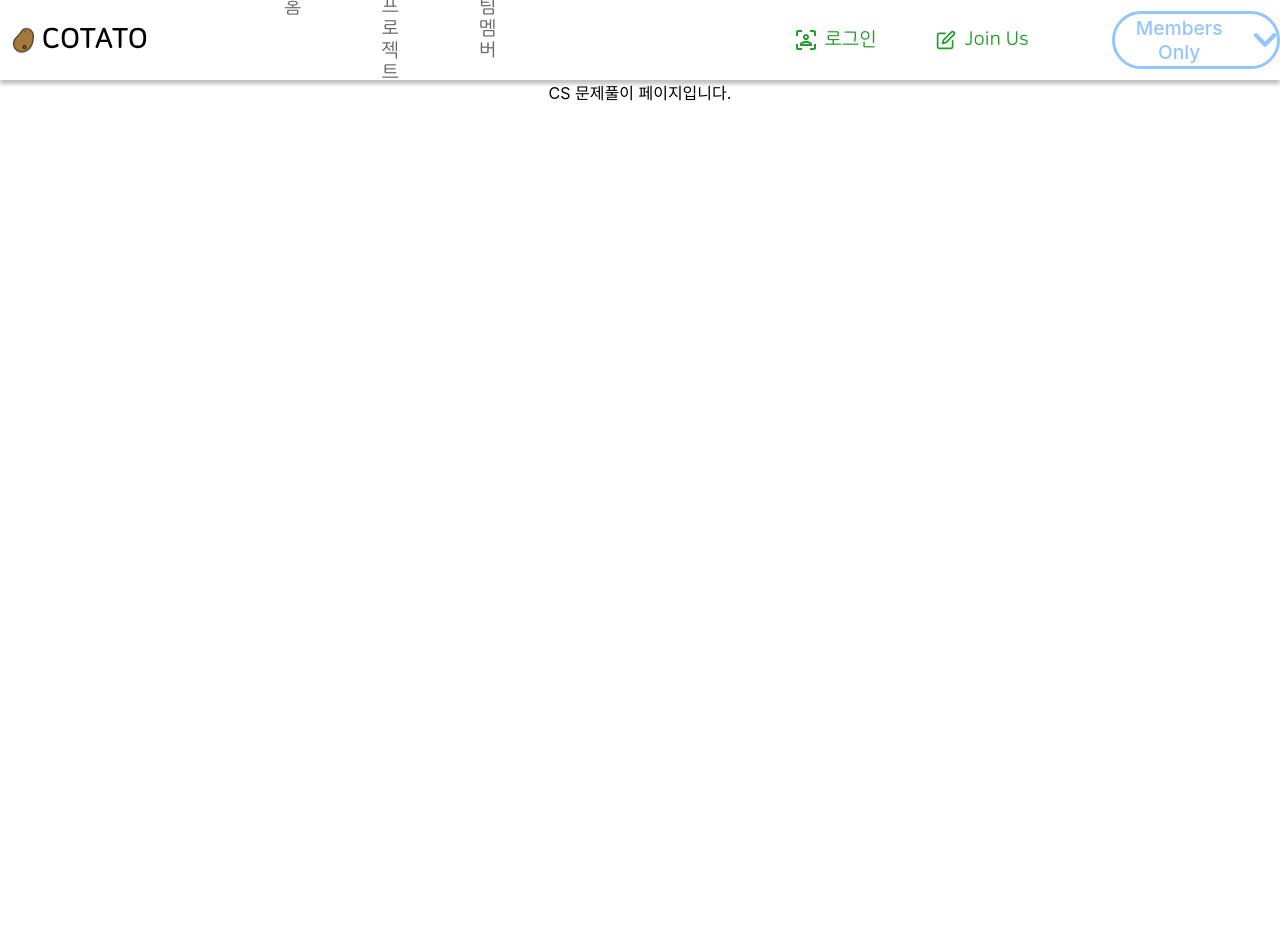
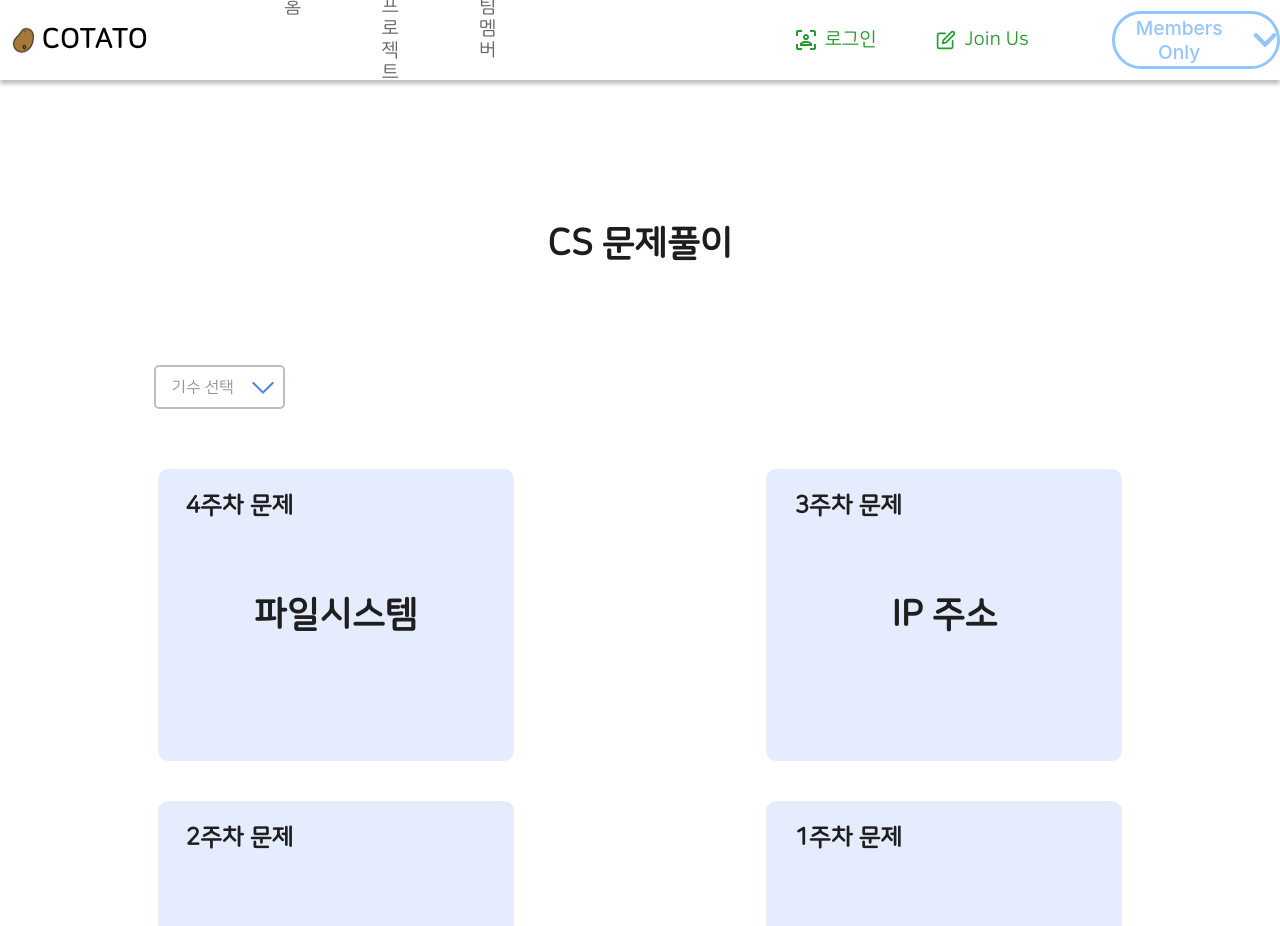
Before and after one commit to IT-Cotato/CS-Quiz-FE, a React (Create React App) app: page /cs in a window 1280 px wide. Shown: the top 926 px of the page. Before the commit the page ends 800 px from the top, so only its background shows below. Built offline with nearby package versions, Linux system fonts and the light colour scheme.

Commit message:
[feat] CS 문제풀이 페이지 구현

```diff
--- /dev/null
+++ b/src/pages/CS/CSContent.tsx
@@ -0,0 +1,60 @@
+import React from 'react';
+import { ICSEdu } from '@pages/CS/CSHome';
+import { styled, css } from 'styled-components';
+
+/*
+논의 사항
+
+콘텐츠 사이즈는 우선 세션꺼랑 똑같이 잡아둠
+근데 얘는 좀 줄일 필요가 있나??
+*/
+
+interface Props {
+  cs: ICSEdu;
+}
+
+const CSContent = ({ cs }: Props) => {
+  return (
+    <Content>
+      <ContentWeek>{`${cs.week}주차 문제`}</ContentWeek>
+      <ContentTitle>{cs.title}</ContentTitle>
+    </Content>
+  );
+};
+
+export default CSContent;
+
+const Content = styled.div`
+  position: relative;
+  display: flex;
+  flex-direction: column;
+  justify-content: center;
+  width: 356px;
+  height: 292px;
+  border-radius: 10px;
+  background: #e4ecfd;
+  margin: 20px 4px;
+`;
+
+const fontStyle = css`
+  // font-size, font-weight 정의 안함
+  color: #1f1f1f;
+  font-family: NanumSquareRound;
+  font-style: normal;
+  line-height: normal;
+`;
+
+const ContentWeek = styled.p`
+  position: absolute;
+  top: 0px;
+  left: 28px;
+  ${fontStyle}
+  font-size: 24px;
+  font-weight: 700;
+`;
+
+const ContentTitle = styled.p`
+  ${fontStyle}
+  font-size: 36px;
+  font-weight: 600;
+`;
--- a/src/pages/CS/CSHome.tsx
+++ b/src/pages/CS/CSHome.tsx
@@ -1,7 +1,126 @@
-import React from 'react';
+import React, { useCallback, useState } from 'react';
+import { styled } from 'styled-components';
+import CSContent from '@pages/CS/CSContent';
+import SeasonsSelect from '@components/SeasonsSelect';
+import setting_icon from '@assets/setting_icon.svg';
+
+/*
+논의 사항
+
+CS도 모달로 추가와 삭제를 가지나??
+우선 추가하는건 빼놓은 상태
+세션 추가할때 CS를 선택하는데, 이게 거기서 같이 연동이 되어서 자동적으로 오는지 erd를 봐야 알듯
+
+데이터가 없을때 띄어질 문구
+*/
+
+// 임시 CS 타입 (id만 가지는)
+export interface ICSEdu {
+  week: number;
+  title: string;
+}
+
+const CSData: ICSEdu[] = [
+  { week: 1, title: 'AWS' },
+  { week: 2, title: '브라우저 렌더링' },
+  { week: 3, title: 'IP 주소' },
+  { week: 4, title: '파일시스템' },
+];
+// const CSData: ICSEdu[] = [];
 
 const CSHome = () => {
-  return <div>CS 문제풀이 페이지입니다.</div>;
+  const [selectedSeason, setSelectedSeason] = useState(0);
+
+  const onChangeSeason = useCallback(
+    (season: number) => {
+      setSelectedSeason(season);
+      // 그리고 여기서 api 요청을 보낼듯
+    },
+    [selectedSeason],
+  );
+
+  return (
+    <CSWrapper>
+      <CSHeader>CS 문제풀이</CSHeader>
+      <CSSetting>
+        <SeasonsSelect onChangeSeason={onChangeSeason} selectedSeason={selectedSeason} />
+      </CSSetting>
+      <CSContentsContainer>
+        {CSData.length === 0 ? (
+          <CSReady className="cs-ready">
+            <img src={setting_icon} alt="cs-icon" />
+            <p>CS 문제풀이 준비중입니다.</p>
+          </CSReady>
+        ) : (
+          [...CSData].reverse().map((cs) => <CSContent key={cs.week} cs={cs} />)
+        )}
+      </CSContentsContainer>
+    </CSWrapper>
+  );
 };
 
 export default CSHome;
+
+const CSHeader = styled.h1`
+  margin: 144px 0 100px;
+
+  color: #1d1d1d;
+  font-family: NanumSquareRound;
+  font-size: 2.25rem;
+  font-style: normal;
+  font-weight: 800;
+  line-height: normal;
+`;
+
+const CSWrapper = styled.div`
+  display: flex;
+  justify-content: center;
+  flex-direction: column;
+  align-items: center;
+  width: 100%;
+`;
+
+const CSSetting = styled.div`
+  display: flex;
+  align-items: center;
+  justify-content: space-between;
+  width: 76%;
+  margin-bottom: 12px;
+
+  img {
+    width: 32.087px;
+    height: 32.082px;
+    cursor: pointer;
+  }
+`;
+
+const CSContentsContainer = styled.div`
+  display: flex;
+  flex-wrap: wrap;
+  justify-content: space-between;
+  flex-direction: row;
+  align-content: start;
+  width: 76%;
+  height: 1000px;
+  margin-top: 28px;
+
+  @media only screen and (max-width: 957px) {
+    justify-content: center;
+  }
+
+  .cs-ready {
+    margin: auto;
+    margin-top: 200px;
+  }
+`;
+
+const CSReady = styled.div`
+  p {
+    color: #9a9a9a;
+    font-family: NanumSquareRound;
+    font-size: 24px;
+    font-style: normal;
+    font-weight: 700;
+    line-height: normal;
+  }
+`;
```
